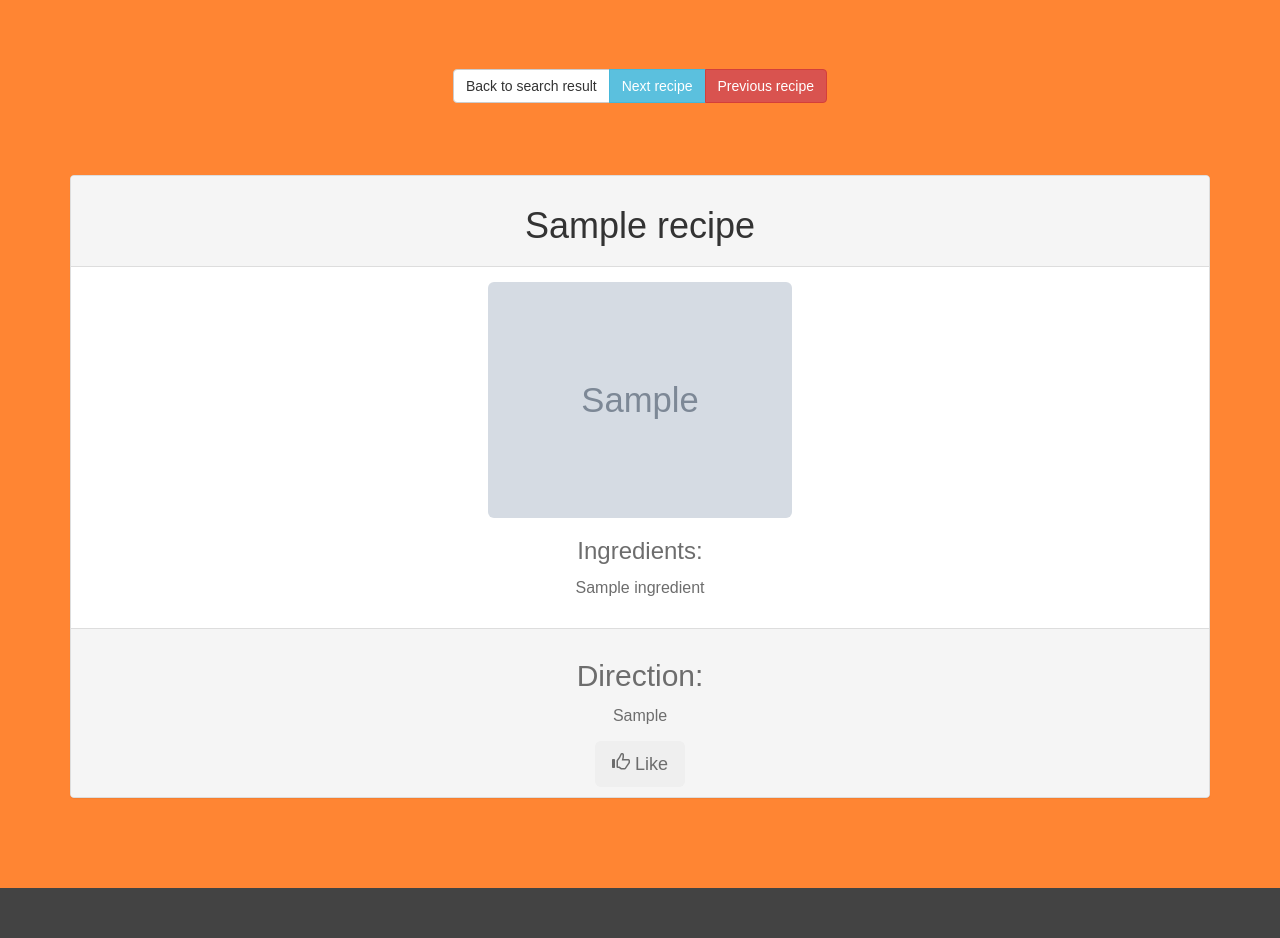
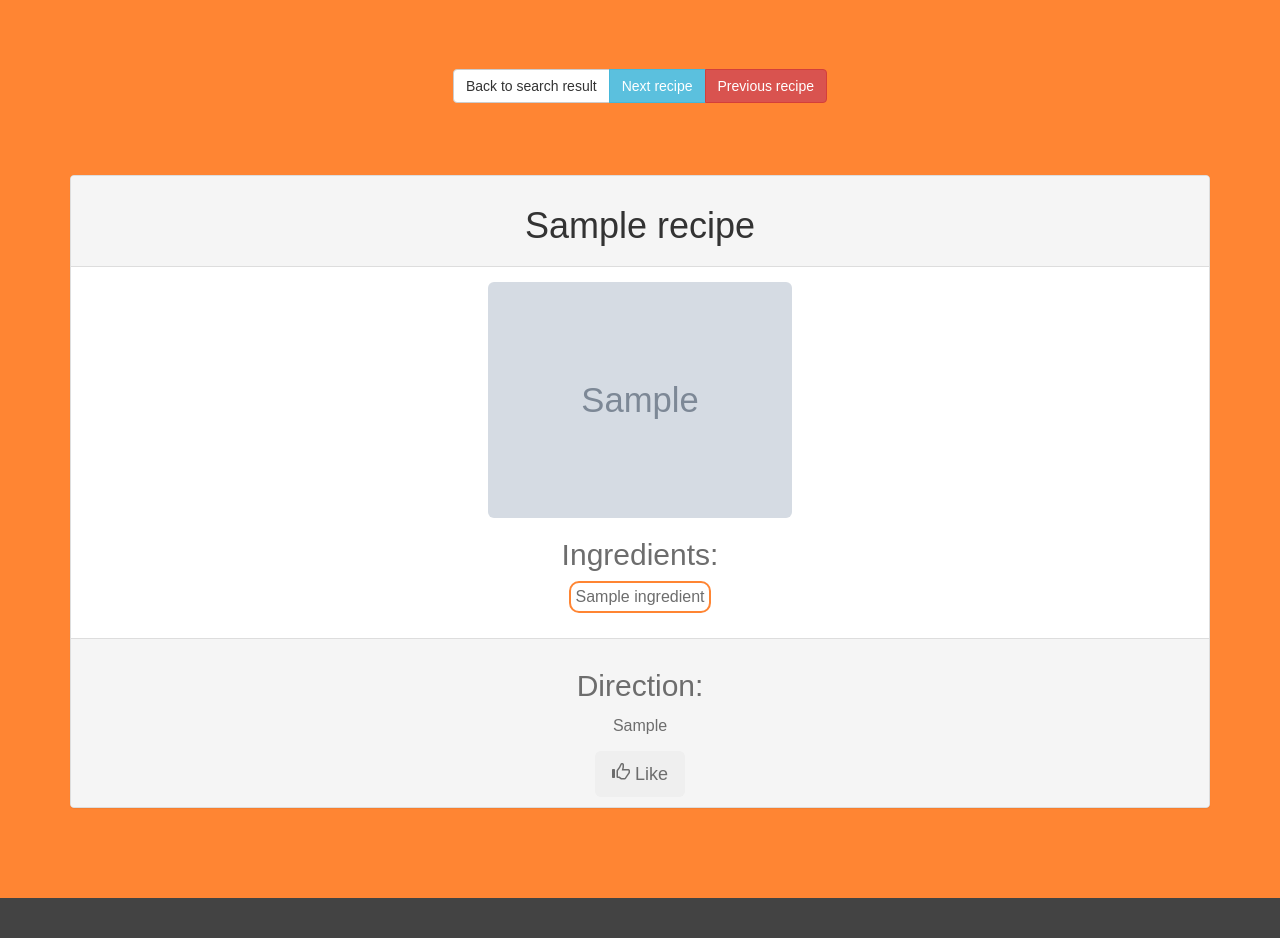
Before and after one commit to ReljaPaunovic/DishFinder, a Django app: page /finder/recipe/1/ in a window 1280 px wide. Shown: the part 81-1019 px from the top of the page. Run offline with Django 3.2, Linux system fonts and the light colour scheme; tables that the repository leaves empty hold one stand-in row (values such as "Sample post"); grey boxes marked "Sample" are stand-in pictures; style sheets or scripts are compiled from the project's sources; some libraries are stand-ins or nearby versions.

Commit message:
change recipe detail page css

```diff
--- a/Website/finderApp/templates/finderApp/recipe_detail.html
+++ b/Website/finderApp/templates/finderApp/recipe_detail.html
@@ -18,9 +18,9 @@
       <div class="panel-heading">
         <h1>{{ recipe.name }}</h1>
       </div>
-      <div class="panel-body">
+      <div class="panel-body" id="recipeingredients">
         <img src="{{ recipe.image }}" class="img-rounded" alt="foodpic" width="304" height="236">
-        <h3>Ingredients:</h3>
+        <h2>Ingredients:</h3>
         {% for ingredient in recipe.contained_ingredients.all %}
           <p>{{ ingredient }}</p>
         {% endfor %}
```
